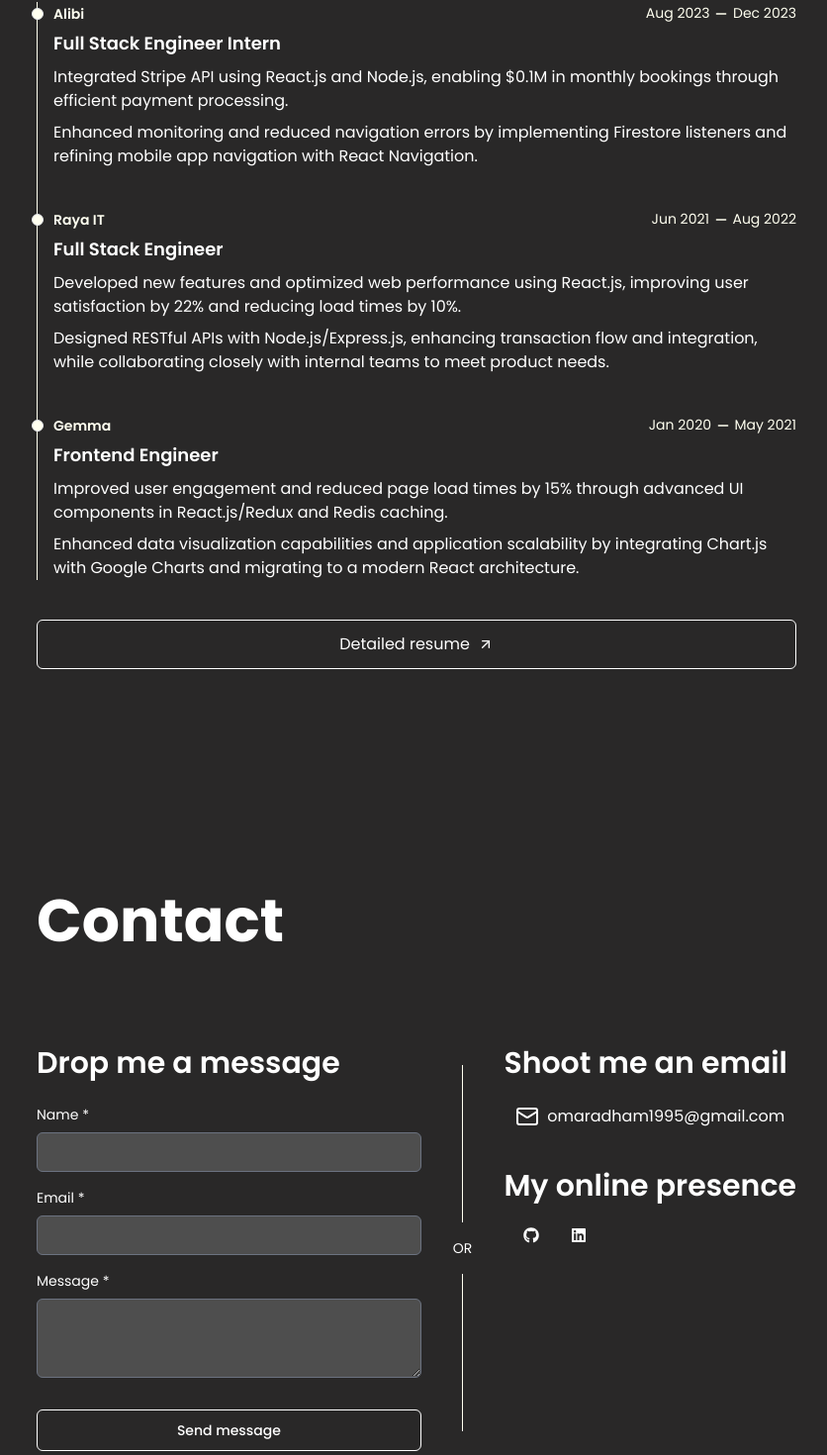
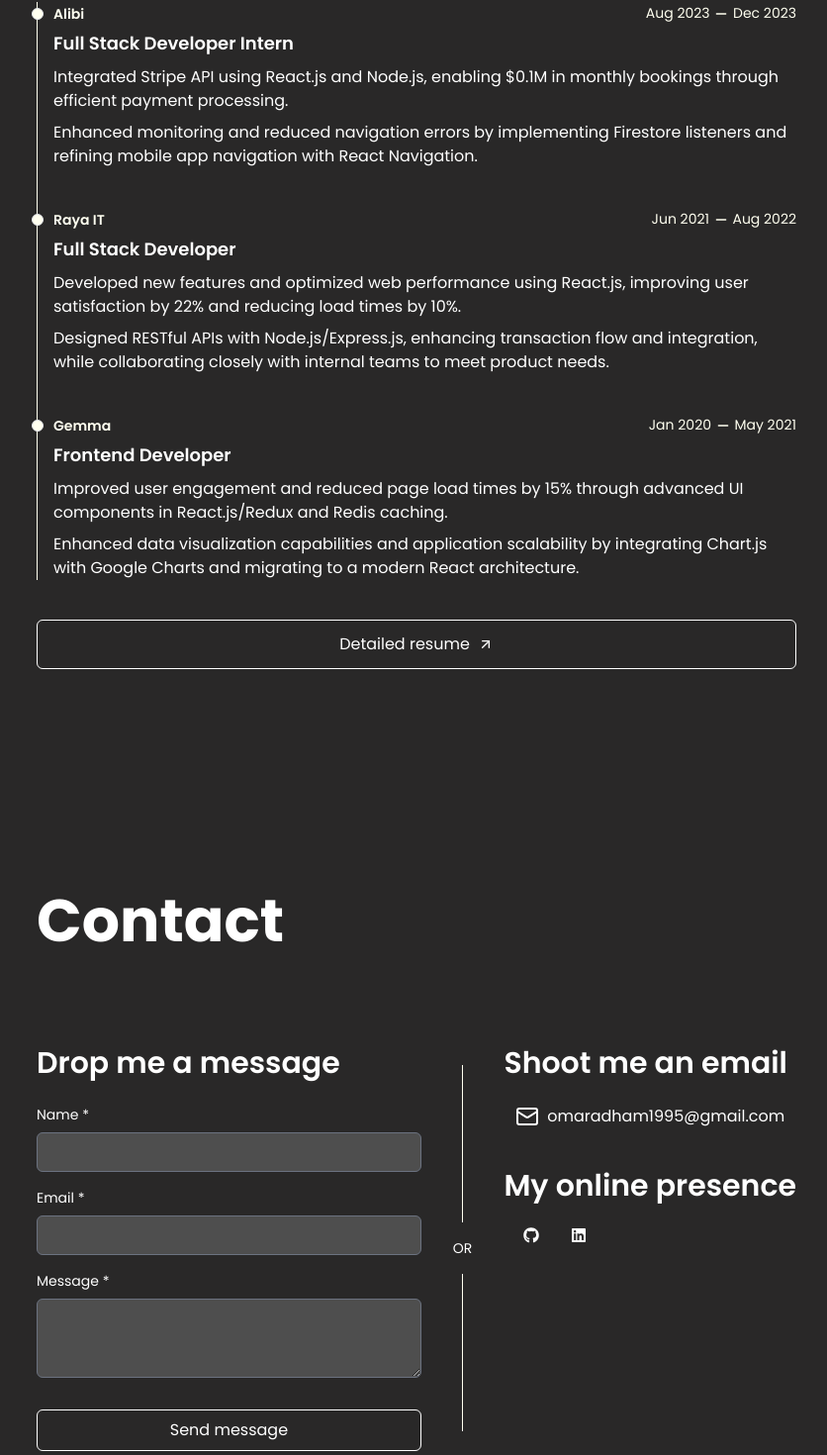
Before and after one commit to OmarAbouzeid95/my_portfolio, a Next.js app: page / in a window 1280 px wide. Shown: the part 3805-5275 px from the top of the page at 99% size, without its empty margins (219-1055 px from the left). Built offline with nearby package versions, Linux system fonts and the light colour scheme; no server answers.

Commit message:
update: updated resume data, footer, and contact form

```diff
--- a/src/components/ContactForm.tsx
+++ b/src/components/ContactForm.tsx
@@ -108,12 +108,12 @@ const ContactForm = () => {
             {...register("message", { required: true })}
           />
           {errors?.message?.type === "required" && (
-            <p className={clsx("text-red-500 -mt-4 mb-4 text-left text-sm")}>
+            <p className={clsx("text-red-500 -mt-6 mb-4 text-left text-sm")}>
               {requiredField}
             </p>
           )}
           <Button
-            className="flex items-center justify-center gap-2 px-4 py-5 w-full border border-white rounded-md hover:border-lightWhite text-white hover:text-lightWhite transition-all duration-700"
+            className="flex items-center justify-center text-base font-normal gap-2 px-4 py-5 w-full border border-white rounded-md hover:border-lightWhite text-white hover:text-lightWhite transition-all duration-700"
             disabled={loading}>
             {loading ? (
               <Loader2 className="animate-spin infinite" />
--- a/src/components/Footer.tsx
+++ b/src/components/Footer.tsx
@@ -1,7 +1,7 @@
 const Footer = () => {
   return (
     <p className="text-sm text-center my-4">
-      Made with <span className="">&#10084;</span> by Omar Ali | © 2024
+      Made with <span className="">&#10084;</span> by Omar Abouzeid | © 2024
     </p>
   );
 };
--- a/src/components/OverlayNav.tsx
+++ b/src/components/OverlayNav.tsx
@@ -13,13 +13,13 @@ const OverlayNav = forwardRef<
   }, [ref]);
 
   return (
-    <div className="p-20">
+    <div className="flex flex-col w-full h-full justify-center pl-20 lg:items-center lg:pl-0 lg:-ml-8">
       {navLinks.map(({ name, href }, index) => {
         return (
           <Link
             href={href}
             key={index}
-            className="w-fit text-4xl font-semibold mb-16 block text-white hover:text-lightWhite transition-all duration-500"
+            className="w-24 text-4xl lg:text-5xl font-semibold mb-16 block text-white hover:text-lightWhite transition-all duration-500"
             onClick={handleClick}>
             {name}
           </Link>
--- a/src/config/resumeData.ts
+++ b/src/config/resumeData.ts
@@ -1,7 +1,7 @@
 export const resume = [
   {
     company: "Alibi",
-    title: "Full Stack Engineer Intern",
+    title: "Full Stack Developer Intern",
     start: "Aug 2023",
     end: "Dec 2023",
     desc: [
@@ -11,7 +11,7 @@ export const resume = [
   },
   {
     company: "Raya IT",
-    title: "Full Stack Engineer",
+    title: "Full Stack Developer",
     start: "Jun 2021",
     end: "Aug 2022",
     desc: [
@@ -21,7 +21,7 @@ export const resume = [
   },
   {
     company: "Gemma",
-    title: "Frontend Engineer",
+    title: "Frontend Developer",
     start: "Jan 2020",
     end: "May 2021",
     desc: [
```
